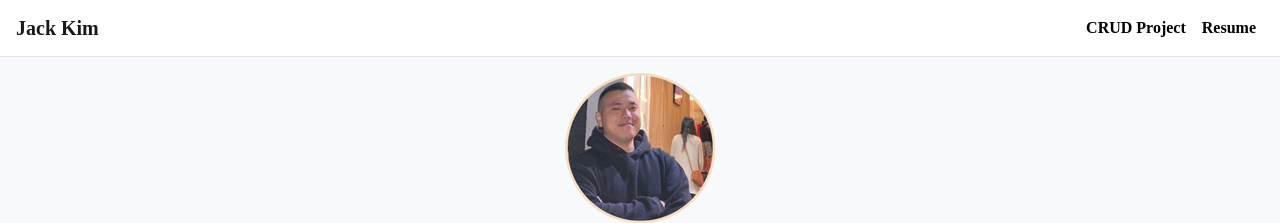
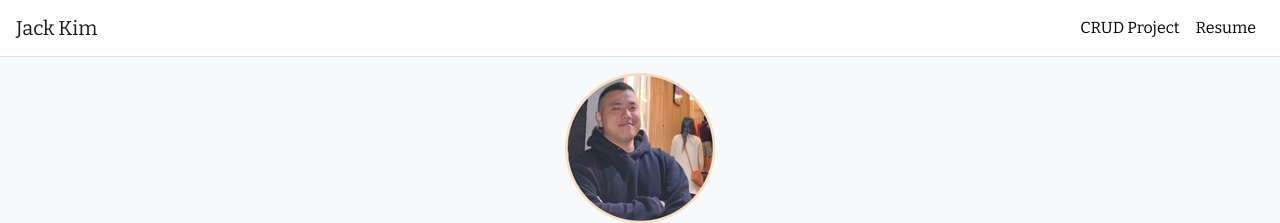
Before and after one commit to jackhw8/Jack_Site, a React (Create React App) app in the folder client/: page / in a window 1280 px wide. Shown: the top 223 px of the page. Built offline with nearby package versions, Linux system fonts and the light colour scheme.

Commit message:
Change navbar font

```diff
--- a/client/public/index.html
+++ b/client/public/index.html
@@ -16,6 +16,7 @@
     <link rel="stylesheet" href="style.css">
 
     <link href="https://fonts.googleapis.com/css?family=Open+Sans&display=swap" rel="stylesheet">
+    <link href="https://fonts.googleapis.com/css?family=Bitter&display=swap" rel="stylesheet">
 
     <title>Jack's Website</title>
   </head>
--- a/client/public/style.css
+++ b/client/public/style.css
@@ -3,7 +3,7 @@ body {
 }
 
 .mainNav {
-    font-weight: bold;
+
 }
 
 .mb2 {
--- a/client/src/components/layout/Navbar.js
+++ b/client/src/components/layout/Navbar.js
@@ -2,7 +2,7 @@ import React from 'react';
 
 const Navbar = () => {
     return (
-        <nav className="navbar navbar-expand-sm navbar-light mainNav">
+        <nav className="navbar navbar-expand-sm navbar-light" style={{'fontFamily': 'Bitter, sans-serif'}}>
             <a href="/" className="navbar-brand">Jack Kim</a>
             <button className="navbar-toggler" data-toggle="collapse" data-target="#navbarMenu">
                 <span className="navbar-toggler-icon"></span>
```
